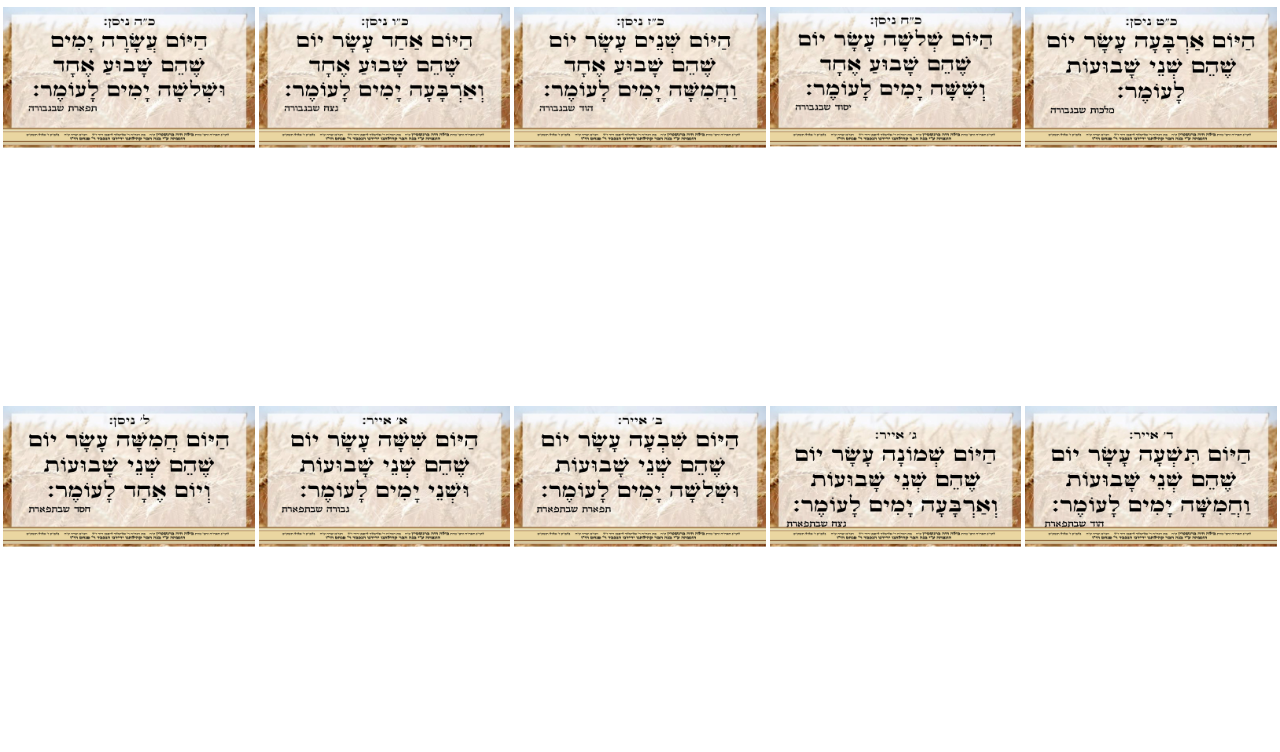
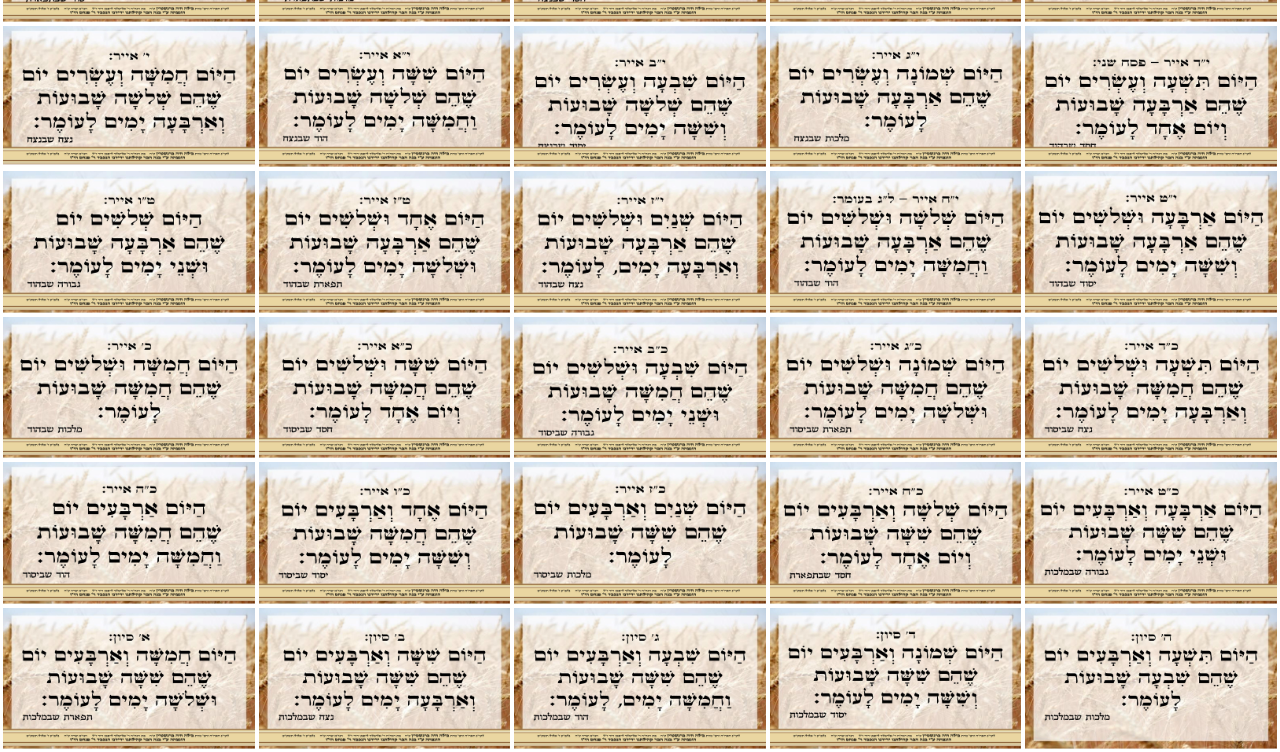
Before and after one commit to ahronshor/omer, a plain HTML site: page index.html in a window 1280 px wide. Shown: the part 123-875 px from the top of the page. Before the commit the page ends 800 px from the top, so only its background shows below. Drawn offline with Linux system fonts and the light colour scheme.

Commit message:
Update index.html

```diff
--- a/index.html
+++ b/index.html
@@ -39,6 +39,34 @@
 					<td><img id="img8" alt="יש שגיאה במערכת" style="width: 100%; height: 100%;"></td>
 					<td><img id="img9" alt="יש שגיאה במערכת" style="width: 100%; height: 100%;"></td>
 				</tr>
+				<tr>
+					<td><img id="img10" alt="יש שגיאה במערכת" style="width: 100%; height: 100%;"></td>
+					<td><img id="img11" alt="יש שגיאה במערכת" style="width: 100%; height: 100%;"></td>
+					<td><img id="img12" alt="יש שגיאה במערכת" style="width: 100%; height: 100%;"></td>
+					<td><img id="img13" alt="יש שגיאה במערכת" style="width: 100%; height: 100%;"></td>
+					<td><img id="img14" alt="יש שגיאה במערכת" style="width: 100%; height: 100%;"></td>
+				</tr>
+				<tr>
+					<td><img id="img15" alt="יש שגיאה במערכת" style="width: 100%; height: 100%;"></td>
+					<td><img id="img16" alt="יש שגיאה במערכת" style="width: 100%; height: 100%;"></td>
+					<td><img id="img17" alt="יש שגיאה במערכת" style="width: 100%; height: 100%;"></td>
+					<td><img id="img18" alt="יש שגיאה במערכת" style="width: 100%; height: 100%;"></td>
+					<td><img id="img19" alt="יש שגיאה במערכת" style="width: 100%; height: 100%;"></td>
+				</tr>
+				<tr>
+					<td><img id="img20" alt="יש שגיאה במערכת" style="width: 100%; height: 100%;"></td>
+					<td><img id="img21" alt="יש שגיאה במערכת" style="width: 100%; height: 100%;"></td>
+					<td><img id="img22" alt="יש שגיאה במערכת" style="width: 100%; height: 100%;"></td>
+					<td><img id="img23" alt="יש שגיאה במערכת" style="width: 100%; height: 100%;"></td>
+					<td><img id="img24" alt="יש שגיאה במערכת" style="width: 100%; height: 100%;"></td>
+				</tr>
+				<tr>
+					<td><img id="img25" alt="יש שגיאה במערכת" style="width: 100%; height: 100%;"></td>
+					<td><img id="img26" alt="יש שגיאה במערכת" style="width: 100%; height: 100%;"></td>
+					<td><img id="img27" alt="יש שגיאה במערכת" style="width: 100%; height: 100%;"></td>
+					<td><img id="img28" alt="יש שגיאה במערכת" style="width: 100%; height: 100%;"></td>
+					<td><img id="img29" alt="יש שגיאה במערכת" style="width: 100%; height: 100%;"></td>
+				</tr>
 			</table>
 
 		</div>
@@ -67,8 +95,8 @@
 					day = day.next();
 				}
 				var omerDay = day.omer();
-				var i2 = 10;
-				for (var i1 = 0; i1<10; i1++){
+				var i2 = 20;
+				for (var i1 = 0; i1<30; i1++){
 					d.querySelector('#img'+ i1).src = 'images/' + i2 +'.png';
 					i2++;
 				}
```
